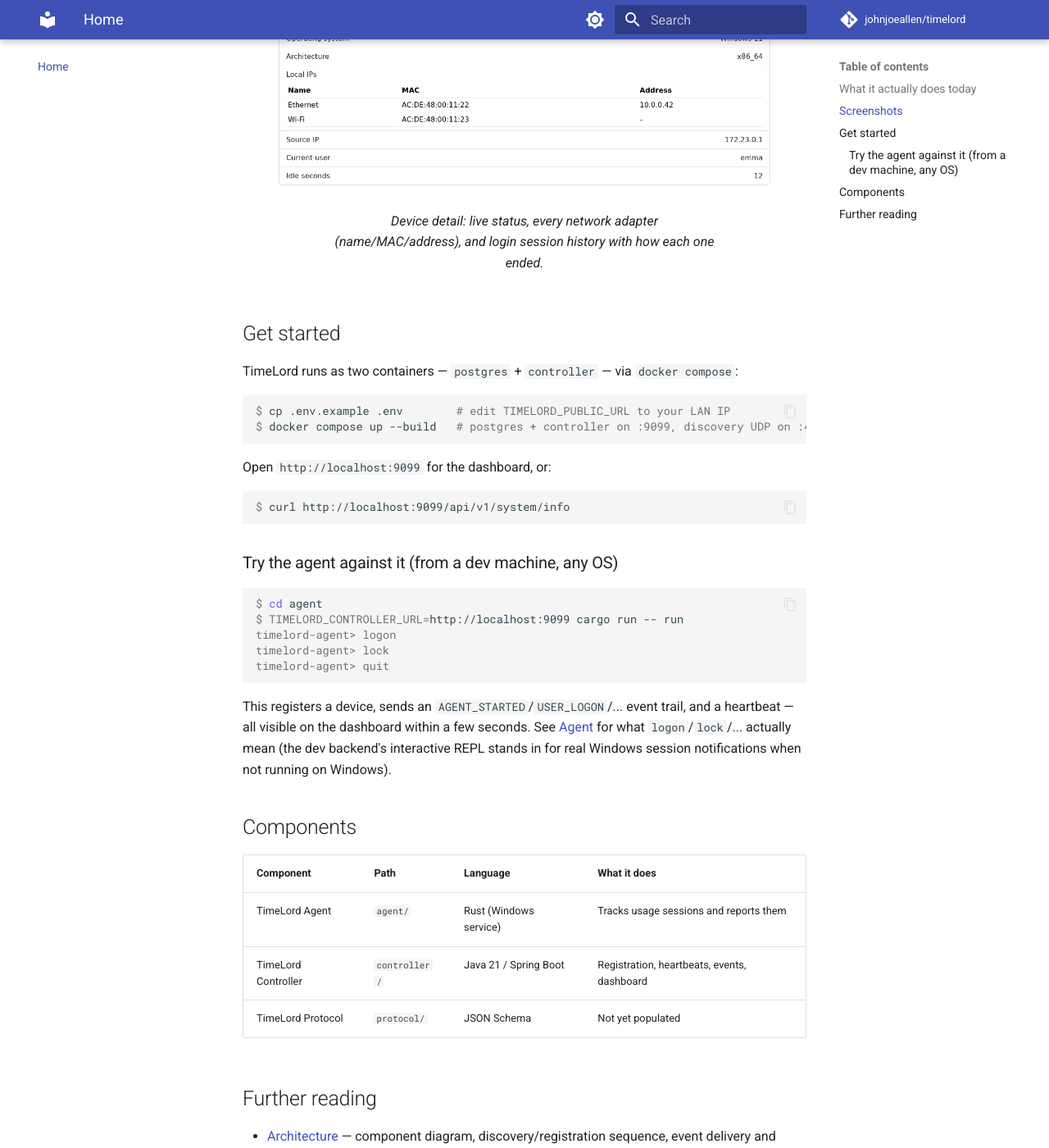
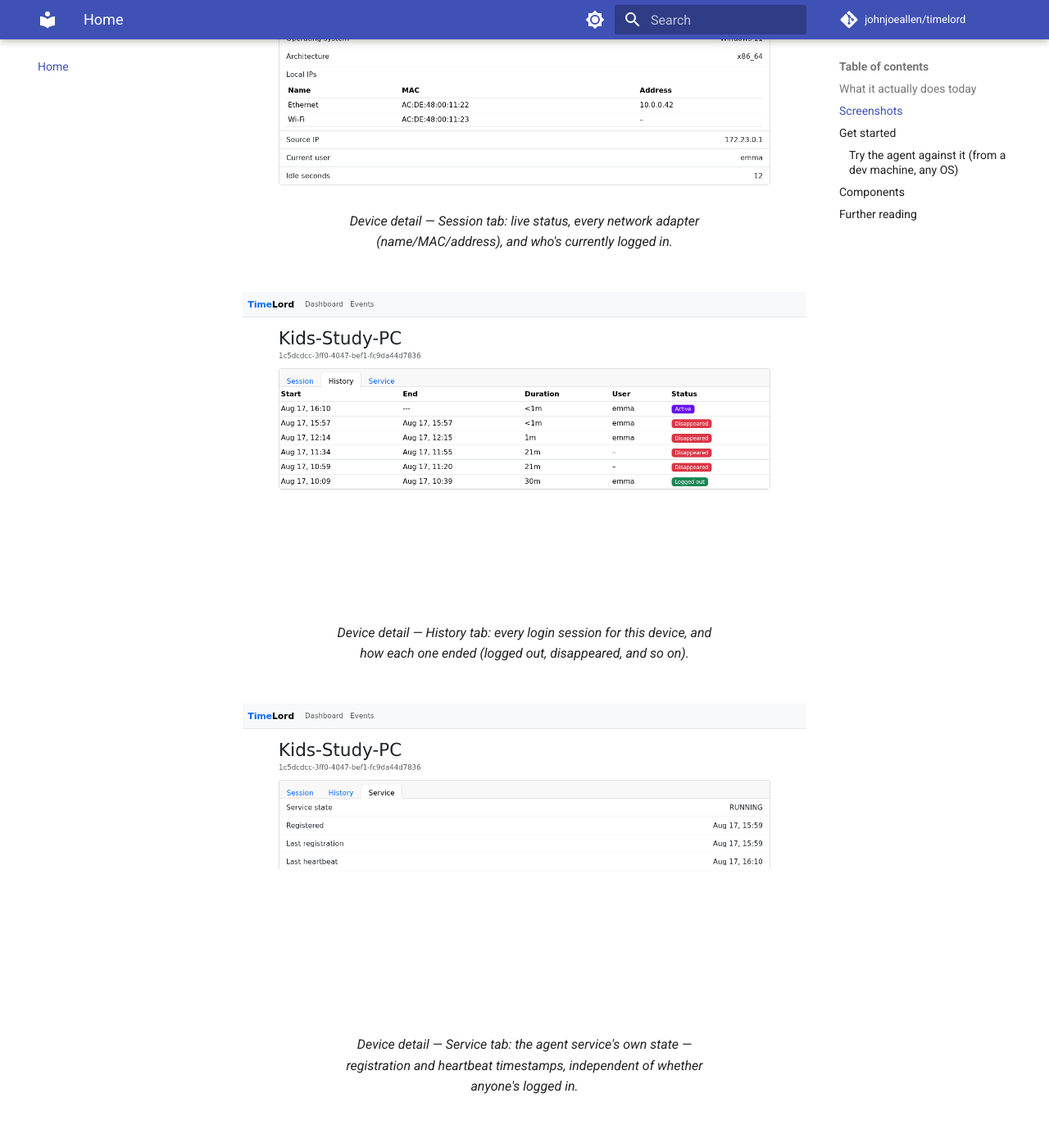
Before and after one commit to johnjoeallen/timelord, an MkDocs documentation site: the page built from docs/index.md, in a window 1280 px wide and 1400 px high, scrolled down 1792 px. Shown: the whole window at 82% size. Built offline with MkDocs 1.6.1 and Material for MkDocs 9.7.7, drawn with Linux system fonts in a browser that asks for light colours; comment, search, counter and statistics services are not loaded; the version menu is left out.

Commit message:
Add screenshots for the History and Service tabs on device detail

```diff
--- a/docs/index.md
+++ b/docs/index.md
@@ -48,9 +48,21 @@
 </figure>
 
 <figure markdown>
-  ![Device detail page showing status, network interfaces, and login session history](images/device-detail.png)
-  <figcaption>Device detail: live status, every network adapter (name/MAC/address), and login
-  session history with how each one ended.</figcaption>
+  ![Device detail page, Session tab, showing status, network interfaces, and current user](images/device-detail.png)
+  <figcaption>Device detail — Session tab: live status, every network adapter (name/MAC/address),
+  and who's currently logged in.</figcaption>
+</figure>
+
+<figure markdown>
+  ![Device detail page, History tab, showing a table of past login sessions](images/device-detail-history.png)
+  <figcaption>Device detail — History tab: every login session for this device, and how each one
+  ended (logged out, disappeared, and so on).</figcaption>
+</figure>
+
+<figure markdown>
+  ![Device detail page, Service tab, showing agent service state and registration times](images/device-detail-service.png)
+  <figcaption>Device detail — Service tab: the agent service's own state — registration and
+  heartbeat timestamps, independent of whether anyone's logged in.</figcaption>
 </figure>
 
 ## Get started
```
Also changed, not shown: docs/images/device-detail-history.png (added), docs/images/device-detail-service.png (added).
